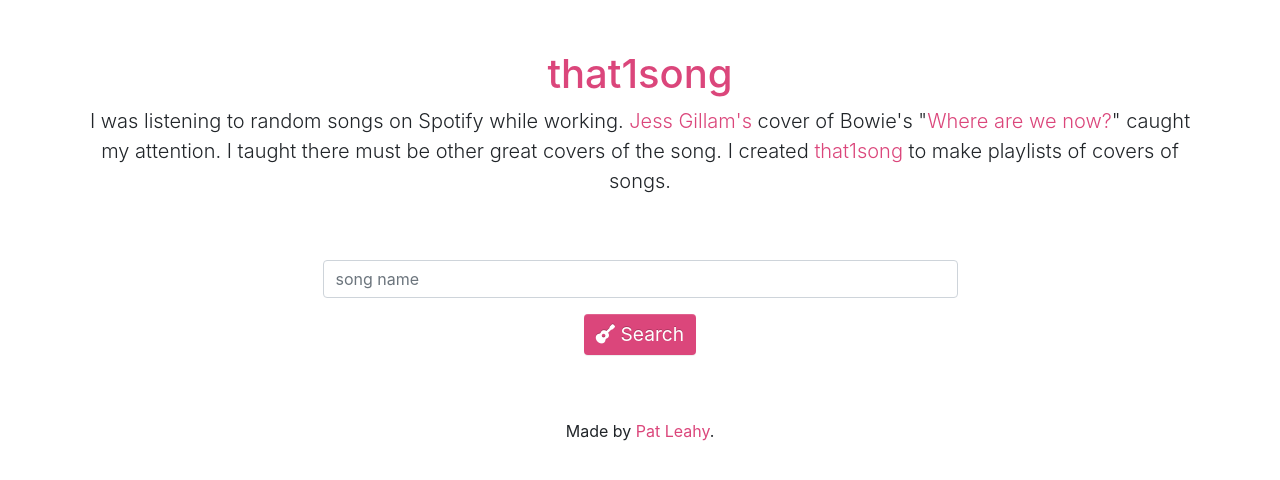
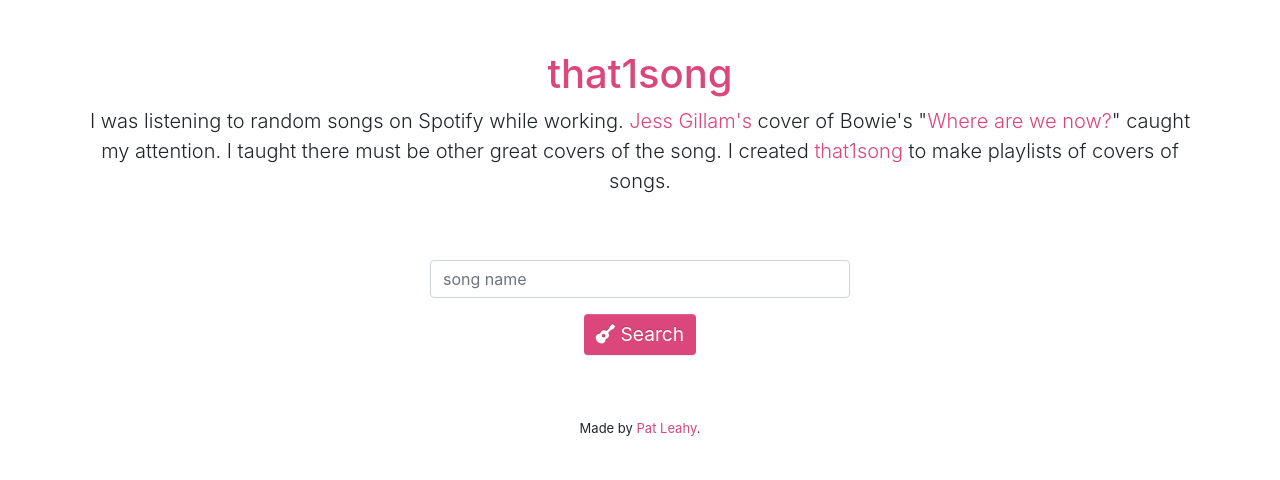
Before and after one commit to patleahy/that1song, a Flask app: page / in a window 1280 px wide. Shown: the top 480 px of the page. Run offline with Flask 2, Linux system fonts and the light colour scheme; some libraries are stand-ins or nearby versions.

Commit message:
Tweeks to layout.

```diff
--- a/that1song/static/css/main.css
+++ b/that1song/static/css/main.css
@@ -15,6 +15,10 @@
     color: white;
     border: none;
     font-size: larger;
+}
+
+footer {
+    font-size: small;
 }
 
 form {
--- a/that1song/templates/search.html
+++ b/that1song/templates/search.html
@@ -13,7 +13,7 @@
 </div>
 
 <dev class="form-row">
-  <dev class="col offset-3 col-6 text-center">
+  <dev class="col offset-4 col-4 text-center">
     <form method="get">
       <input name="s" type="text" placeholder="song name" class="form-control" required>
       <button type="submit" class="btn btn-primary"><i class="fas fa-guitar"></i>&nbsp;Search</button>
```
